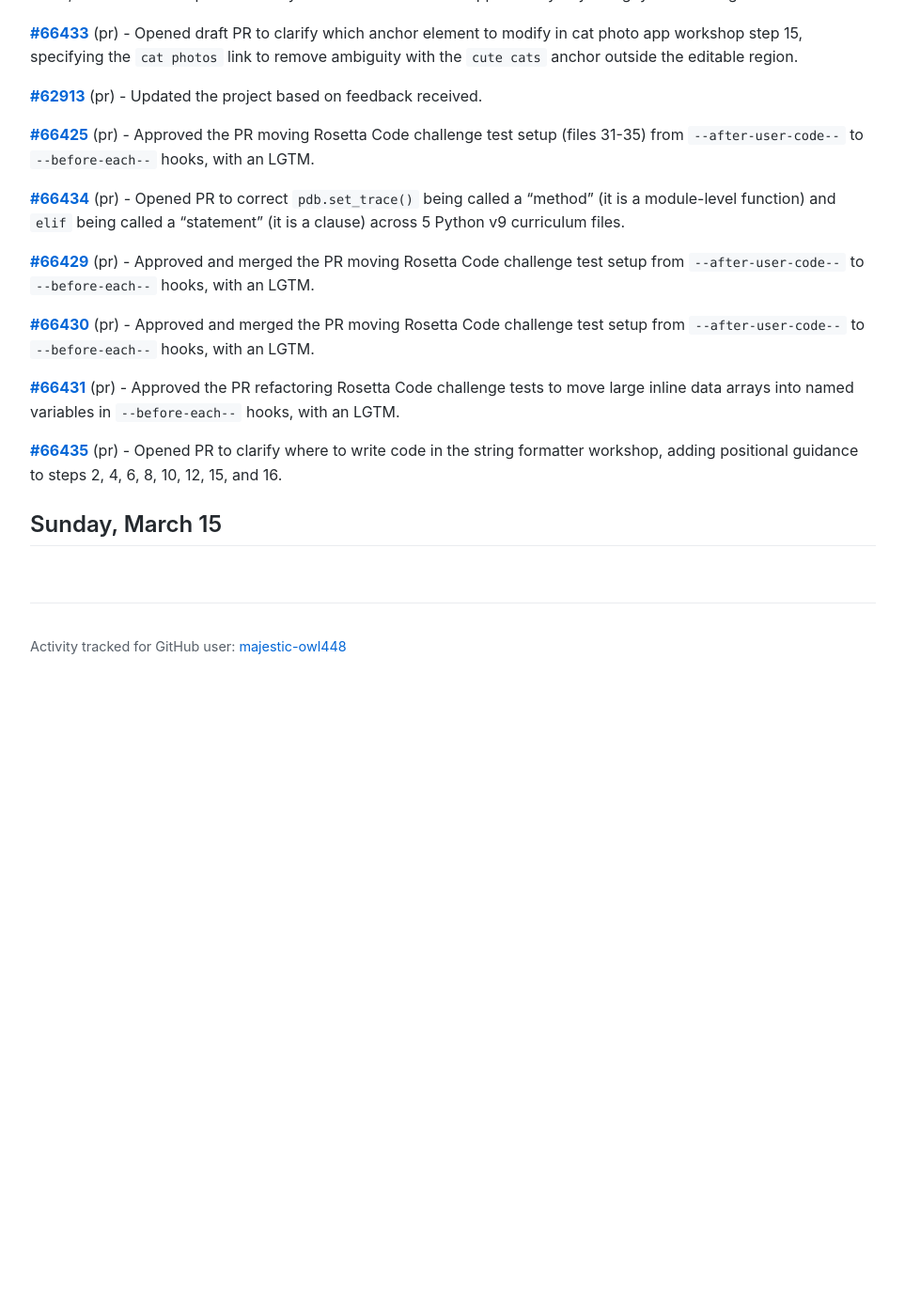
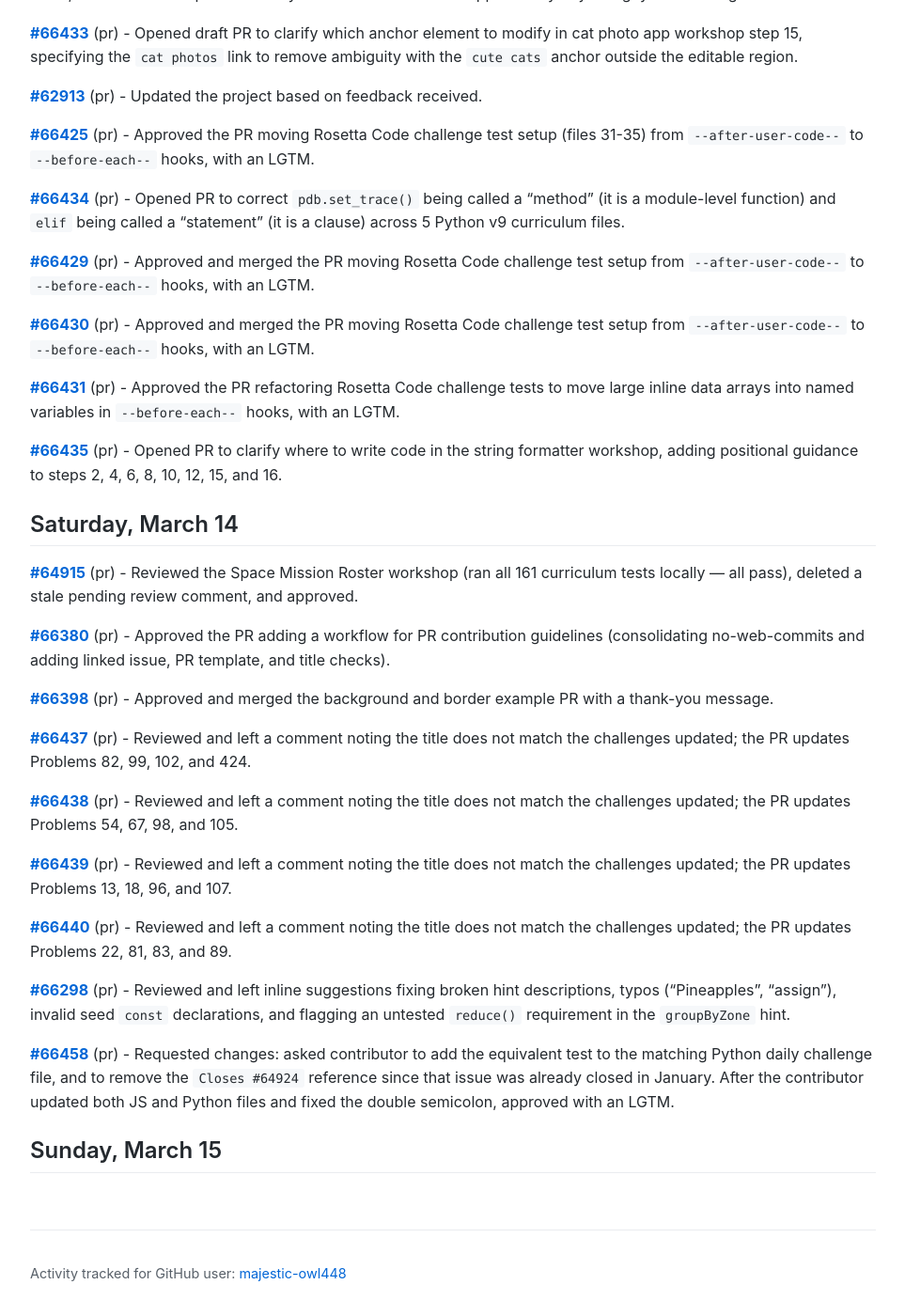
Before and after one commit to majestic-owl448/tracking, a Jekyll site: the page built from activity-2026-03-09.md, in a window 1280 px wide and 1400 px high, scrolled down 5317 px. Shown: the whole window at 94% size, without its empty margins (158-1121 px from the left). Built offline with Jekyll 4.4.1, drawn with Linux system fonts in a browser that asks for light colours; before the commit the page ends 6051 px from its top, so only the background shows below that.

Commit message:
march 14th

```diff
--- a/activity-2026-03-09.md
+++ b/activity-2026-03-09.md
@@ -169,4 +169,24 @@ permalink: /activity-2026-03-09.html
 
 **[#66435](https://github.com/freeCodeCamp/freeCodeCamp/pull/66435)** (pr) - Opened PR to clarify where to write code in the string formatter workshop, adding positional guidance to steps 2, 4, 6, 8, 10, 12, 15, and 16.
 
+## Saturday, March 14
+
+**[#64915](https://github.com/freeCodeCamp/freeCodeCamp/pull/64915)** (pr) - Reviewed the Space Mission Roster workshop (ran all 161 curriculum tests locally — all pass), deleted a stale pending review comment, and approved.
+
+**[#66380](https://github.com/freeCodeCamp/freeCodeCamp/pull/66380)** (pr) - Approved the PR adding a workflow for PR contribution guidelines (consolidating no-web-commits and adding linked issue, PR template, and title checks).
+
+**[#66398](https://github.com/freeCodeCamp/freeCodeCamp/pull/66398)** (pr) - Approved and merged the background and border example PR with a thank-you message.
+
+**[#66437](https://github.com/freeCodeCamp/freeCodeCamp/pull/66437)** (pr) - Reviewed and left a comment noting the title does not match the challenges updated; the PR updates Problems 82, 99, 102, and 424.
+
+**[#66438](https://github.com/freeCodeCamp/freeCodeCamp/pull/66438)** (pr) - Reviewed and left a comment noting the title does not match the challenges updated; the PR updates Problems 54, 67, 98, and 105.
+
+**[#66439](https://github.com/freeCodeCamp/freeCodeCamp/pull/66439)** (pr) - Reviewed and left a comment noting the title does not match the challenges updated; the PR updates Problems 13, 18, 96, and 107.
+
+**[#66440](https://github.com/freeCodeCamp/freeCodeCamp/pull/66440)** (pr) - Reviewed and left a comment noting the title does not match the challenges updated; the PR updates Problems 22, 81, 83, and 89.
+
+**[#66298](https://github.com/freeCodeCamp/freeCodeCamp/pull/66298)** (pr) - Reviewed and left inline suggestions fixing broken hint descriptions, typos ("Pineapples", "assign"), invalid seed `const` declarations, and flagging an untested `reduce()` requirement in the `groupByZone` hint.
+
+**[#66458](https://github.com/freeCodeCamp/freeCodeCamp/pull/66458)** (pr) - Requested changes: asked contributor to add the equivalent test to the matching Python daily challenge file, and to remove the `Closes #64924` reference since that issue was already closed in January. After the contributor updated both JS and Python files and fixed the double semicolon, approved with an LGTM.
+
 ## Sunday, March 15
```
Also changed, not shown: .github/instructions/tracking.instructions.md (deleted).
